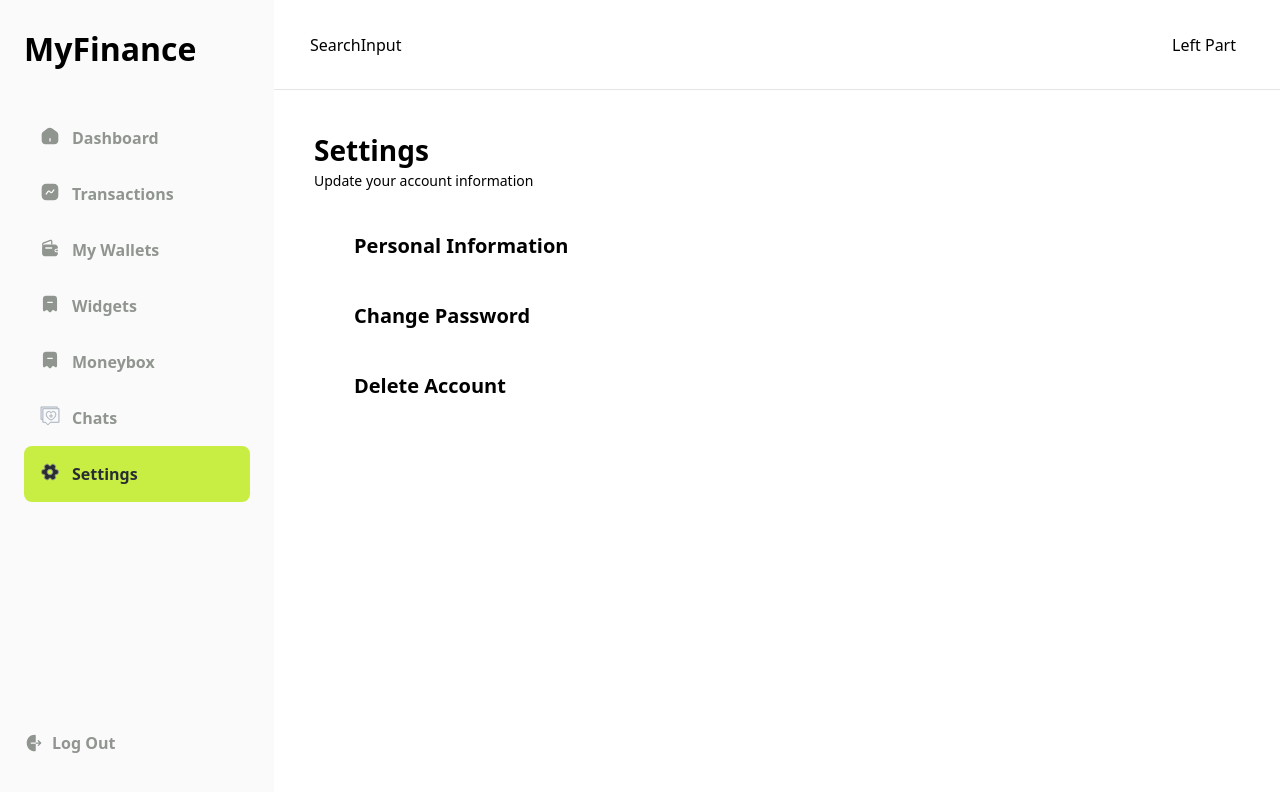
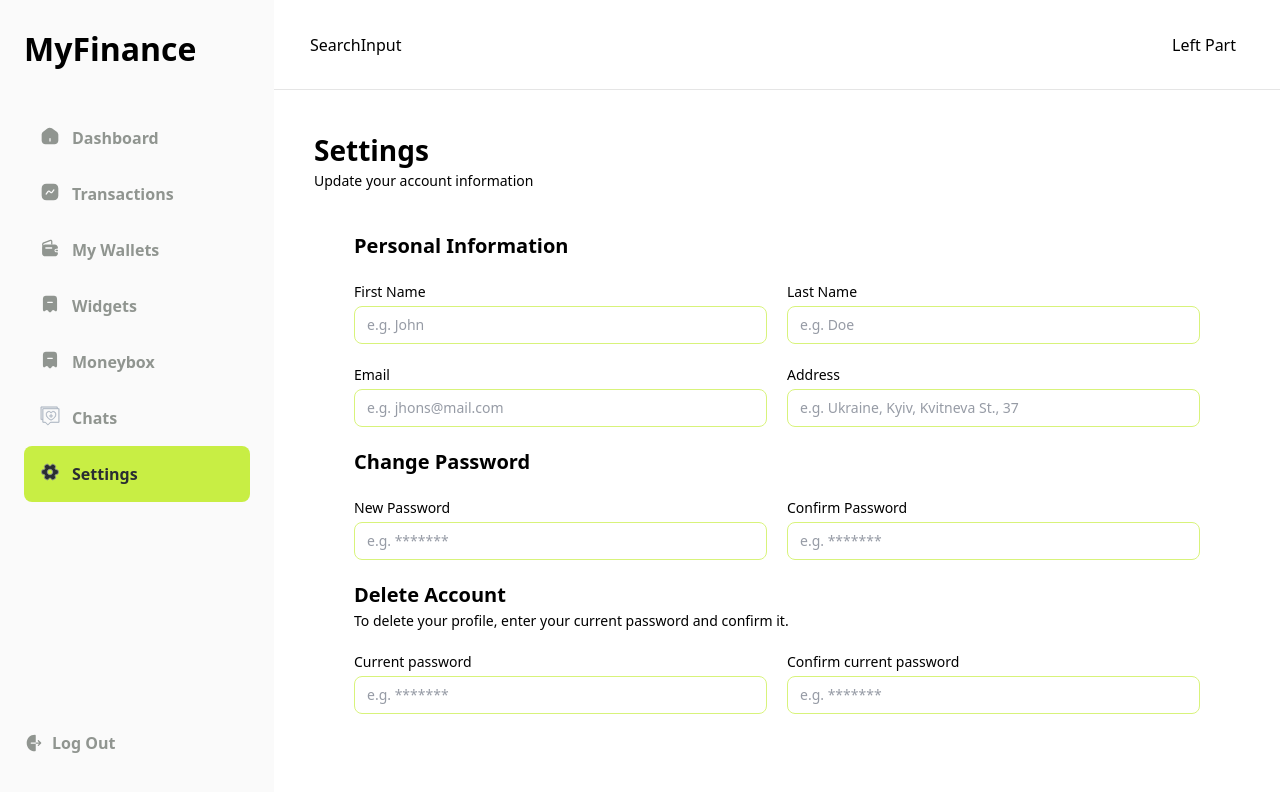
Before and after one commit to adv555/Assets-manager-test, a React (Create React App) app in the folder frontend/: page /portal/settings in a window 1280 px wide. Shown: the top 792 px of the page. Built offline with nearby package versions, Linux system fonts and the light colour scheme.

Commit message:
add text input component

```diff
--- /dev/null
+++ b/frontend/src/components/common/inputs/TextInput.tsx
@@ -0,0 +1,45 @@
+import React from 'react';
+import { Typography } from 'components/common/Typography';
+
+interface TextInputProps {
+  label: string;
+  type: 'text' | 'password' | 'email';
+  name: string;
+  placeholder: string;
+  value?: string;
+  error?: string;
+  onChange: (e: React.ChangeEvent<HTMLInputElement>) => void;
+  onBlur?: (e: React.FocusEvent<HTMLInputElement>) => void;
+}
+
+const TextInput: React.FC<TextInputProps> = ({
+  label,
+  type,
+  name,
+  error,
+  ...inputProps
+}) => {
+  const className = error ? 'border-error' : '';
+  return (
+    <div className="flex flex-col gap-1">
+      <label htmlFor={name}>
+        <Typography type={'Ag-14-regular'} children={label} />
+      </label>
+
+      <input
+        className={`form-input rounded-lg min-w-full text-sm opacity-70 border-green-light focus:border-2 focus:border-lime-500 focus:ring-0   ${className}`}
+        type={type}
+        name={name}
+        {...inputProps}
+      />
+
+      {!!error && (
+        <div className="text-sm text-error">
+          <Typography type={'Ag-14-regular'} children={error} />
+        </div>
+      )}
+    </div>
+  );
+};
+
+export default TextInput;
--- a/frontend/src/pages/portalPages/Settings.tsx
+++ b/frontend/src/pages/portalPages/Settings.tsx
@@ -1,5 +1,6 @@
 import React from 'react';
 import { Typography } from 'components/common/Typography';
+import TextInput from 'components/common/inputs/TextInput';
 
 const Settings = () => {
   return (
@@ -8,14 +9,99 @@ const Settings = () => {
       <Typography
         type={'Ag-14-regular'}
         children={'Update your account information'}
-        className={'mb-10'}
       />
-      <div className="flex flex-col pl-10 gap-10">
+      <div className="flex flex-col sm:p-10 gap-5">
         <Typography type={'h4'} children={'Personal Information'} />
-
+        <div className="flex flex-col gap-5 sm:flex-row ">
+          <div className="sm:w-1/2">
+            <TextInput
+              label={'First Name'}
+              type={'text'}
+              name={'firstName-input'}
+              placeholder={'e.g. John'}
+              onChange={(e) => console.log(e.target.value)}
+            />
+          </div>
+          <div className="sm:w-1/2">
+            <TextInput
+              label={'Last Name'}
+              type={'text'}
+              name={'lastName-input'}
+              placeholder={'e.g. Doe'}
+              onChange={(e) => console.log(e.target.value)}
+            />
+          </div>
+        </div>
+        <div className="flex flex-col gap-5 sm:flex-row">
+          <div className="sm:w-1/2">
+            <TextInput
+              label={'Email'}
+              type={'email'}
+              name={'email-input'}
+              placeholder={'e.g. jhons@mail.com'}
+              onChange={(e) => console.log(e.target.value)}
+            />
+          </div>
+          <div className="sm:w-1/2">
+            <TextInput
+              label={'Address'}
+              type={'text'}
+              name={'address-input'}
+              placeholder={'e.g. Ukraine, Kyiv, Kvitneva St., 37'}
+              onChange={(e) => console.log(e.target.value)}
+            />
+          </div>
+        </div>
         <Typography type={'h4'} children={'Change Password'} />
-
-        <Typography type={'h4'} children={'Delete Account'} />
+        <div className="flex flex-col gap-5 sm:flex-row">
+          <div className="sm:w-1/2">
+            <TextInput
+              label={'New Password'}
+              type={'password'}
+              name={'new-password-input'}
+              placeholder={'e.g. *******'}
+              onChange={(e) => console.log(e.target.value)}
+            />
+          </div>
+          <div className="sm:w-1/2">
+            <TextInput
+              label={'Confirm Password'}
+              type={'password'}
+              name={'confirm-password-input'}
+              placeholder={'e.g. *******'}
+              onChange={(e) => console.log(e.target.value)}
+            />
+          </div>
+        </div>
+        <div>
+          <Typography type={'h4'} children={'Delete Account'} />
+          <Typography
+            type={'Ag-14-regular'}
+            children={
+              'To delete your profile, enter your current password and confirm it.'
+            }
+          />
+        </div>
+        <div className="flex flex-col sm:flex-row gap-5">
+          <div className="sm:w-1/2">
+            <TextInput
+              label={'Current password'}
+              type={'password'}
+              name={'cur-password-input'}
+              placeholder={'e.g. *******'}
+              onChange={(e) => console.log(e.target.value)}
+            />
+          </div>
+          <div className="sm:w-1/2">
+            <TextInput
+              label={'Confirm current password'}
+              type={'password'}
+              name={'confirm-cur-password-input'}
+              placeholder={'e.g. *******'}
+              onChange={(e) => console.log(e.target.value)}
+            />
+          </div>
+        </div>
       </div>
     </>
   );
```
